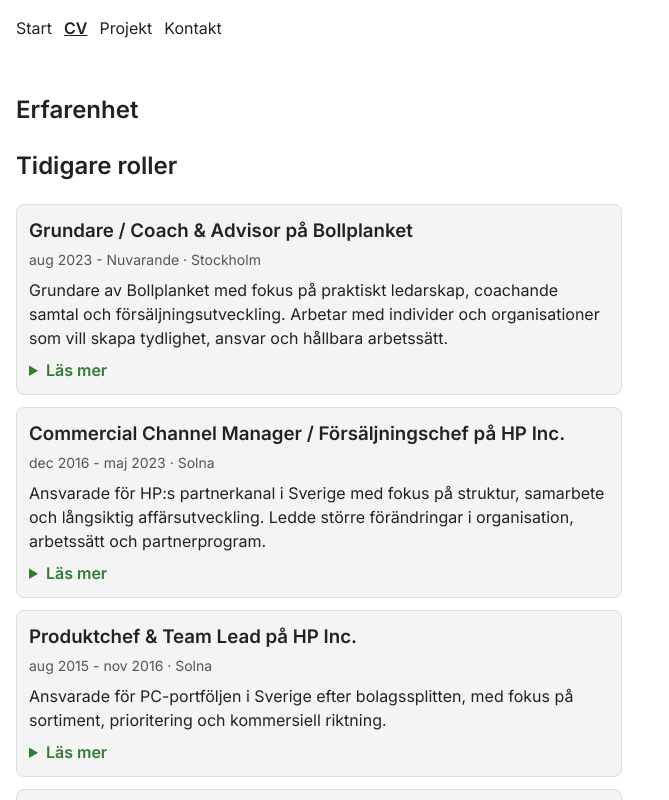
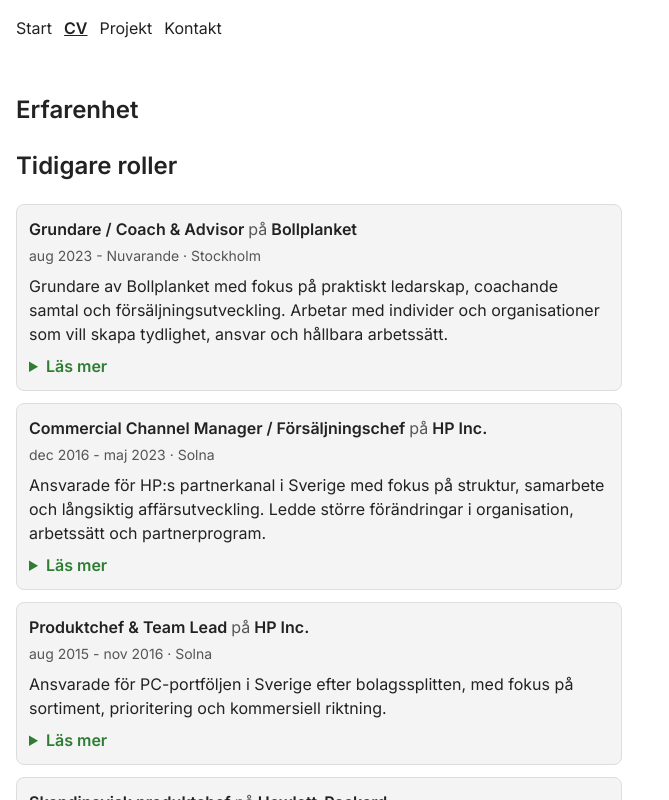
Before and after one commit to BetULose/cv-site, a Vue app in the folder cv-site/: page /cv in a window 1280 px wide. Shown: the top 800 px of the page, without its empty margins (0-669 px from the left). Built offline with nearby package versions, Linux system fonts and the light colour scheme.

Commit message:
Chore: refine date separator and current label

```diff
--- a/cv-site/src/assets/styles/main.css
+++ b/cv-site/src/assets/styles/main.css
@@ -114,12 +114,24 @@ button {
   background: var(--c-surface);
 }
 
+.job__header {
+  display: grid;
+  gap: var(--s-1);
+}
+
 .job__title {
   margin: 0;
+  font-size: 16px; /* matchar min H3 i Figma */
+  font-weight: 600;
+}
+
+.job__at {
+  font-weight: 400;
+  color: var(--c-muted);
 }
 
 .job__meta {
-  margin: var(--s-1) 0 0;
+  margin: 0;
   font-size: 14px;
   color: var(--c-muted);
 }
@@ -137,6 +149,18 @@ button {
   color: var(--c-outline);
   font-weight: 600;
 }
+
+.job__summary-toggle:hover {
+  text-decoration: underline;
+}
+
+.job__bullets {
+  margin: var(--s-2) 0 0;
+  padding-left: 18px;
+  display: grid;
+  gap: var(--s-1);
+}
+
 .stack {
   display: grid;
   gap: var(--s-3);
```
